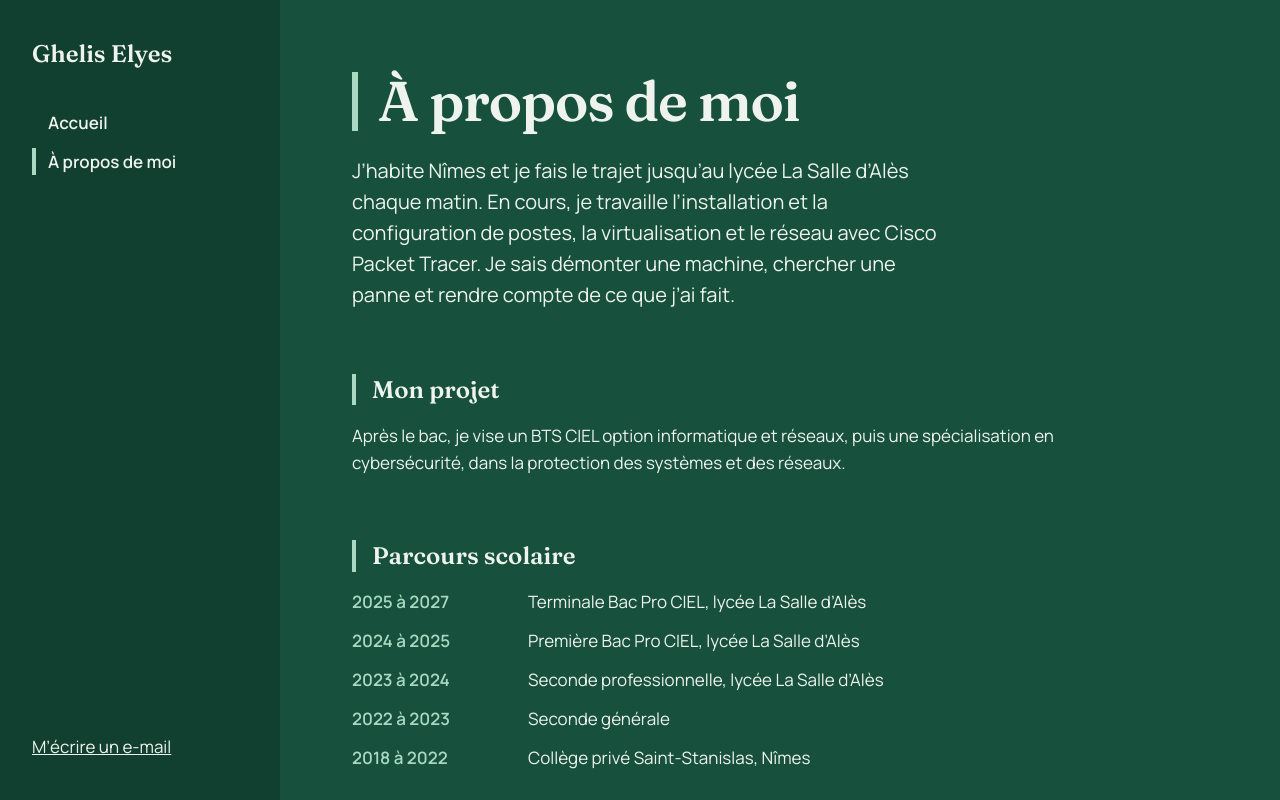
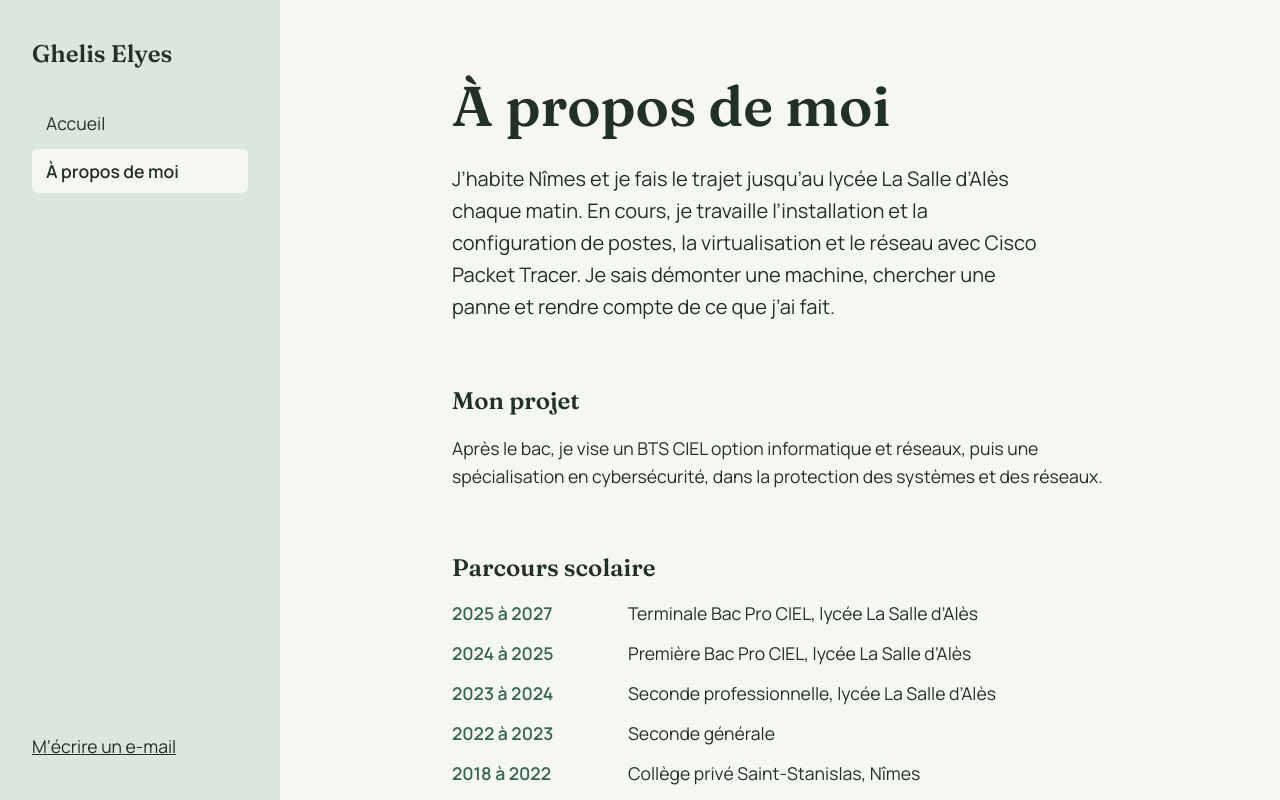
Before and after one commit to elyesghelis/elyesghelis.github.io, a plain HTML site: page apropos.html in a window 1280 px wide. Shown: the top 800 px of the page. Drawn offline with Linux system fonts and the light colour scheme.

Commit message:
Add files via upload

```diff
--- a/style.css
+++ b/style.css
@@ -1,11 +1,11 @@
-/* Couleurs : le vert du vernis d'un circuit imprimé, le blanc de ses inscriptions */
+/* Couleurs du site */
 
 :root {
-    --fond: #17503d;
-    --colonne: #113f30;
-    --texte: #eef3ee;
-    --doux: #bcd3c8;
-    --accent: #a9d9c3;
+    --fond: #f4f7f2;
+    --colonne: #dbe7dc;
+    --texte: #223028;
+    --doux: #58685e;
+    --accent: #3a6650;
 }
 
 /* Base : deux colonnes, le menu à gauche et le contenu à droite */
@@ -18,7 +18,7 @@ body {
     background-color: var(--fond);
     color: var(--texte);
     font-family: "Manrope", sans-serif;
-    font-size: 1.0625rem;
+    font-size: 1.1rem;
     line-height: 1.6;
 }
 
@@ -28,10 +28,11 @@ h3,
 .nom {
     font-family: "Fraunces", serif;
     font-weight: 600;
+    line-height: 1.2;
 }
 
 a:focus-visible {
-    outline: 2px solid currentColor;
+    outline: 2px solid var(--accent);
     outline-offset: 3px;
 }
 
@@ -53,9 +54,8 @@ header a {
 }
 
 .nom {
-    margin: 0 0 40px;
+    margin: 0 0 32px;
     font-size: 1.5rem;
-    line-height: 1.2;
 }
 
 .nom a,
@@ -70,23 +70,23 @@ nav ul {
 }
 
 nav li + li {
-    margin-top: 12px;
+    margin-top: 4px;
 }
 
 nav a {
     display: block;
-    padding-left: 16px;
-    font-weight: 600;
+    padding: 8px 14px;
+    border-radius: 6px;
 }
 
 nav a:hover {
     text-decoration: underline;
 }
 
-/* Le trait épais marque la page où l'on se trouve */
+/* La page où l'on se trouve : fond clair et texte en gras */
 nav a[aria-current="page"] {
-    padding-left: 12px;
-    border-left: 4px solid var(--accent);
+    background-color: var(--fond);
+    font-weight: 600;
 }
 
 address {
@@ -98,7 +98,8 @@ address {
 
 main {
     box-sizing: border-box;
-    max-width: 860px;
+    max-width: 800px;
+    margin: 0 auto;
     padding: 72px;
 }
 
@@ -112,26 +113,18 @@ main a:hover {
 
 h1 {
     margin: 0 0 24px;
-    padding-left: 20px;
-    border-left: 6px solid var(--accent);
     font-size: 3.5rem;
-    line-height: 1.05;
-    letter-spacing: -0.02em;
 }
 
 h2 {
     margin: 0 0 16px;
-    padding-left: 16px;
-    border-left: 4px solid var(--accent);
     font-size: 1.5rem;
-    line-height: 1.3;
 }
 
 .intro {
     max-width: 600px;
     margin: 0 0 32px;
     font-size: 1.25rem;
-    line-height: 1.55;
 }
 
 .filiere {
@@ -149,14 +142,15 @@ h2 {
 .bouton {
     display: inline-block;
     padding: 14px 28px;
-    background-color: var(--texte);
+    border-radius: 6px;
+    background-color: var(--accent);
     color: var(--fond);
     font-weight: 600;
     text-decoration: none;
 }
 
 .bouton:hover {
-    background-color: var(--accent);
+    background-color: var(--texte);
     color: var(--fond);
 }
 
@@ -241,12 +235,12 @@ section {
     }
 
     .nom {
-        margin-bottom: 16px;
+        margin-bottom: 12px;
     }
 
     nav ul {
         display: flex;
-        gap: 20px;
+        gap: 4px;
     }
 
     nav li + li {
@@ -254,7 +248,7 @@ section {
     }
 
     address {
-        margin-top: 16px;
+        margin-top: 12px;
     }
 
     main {
```
